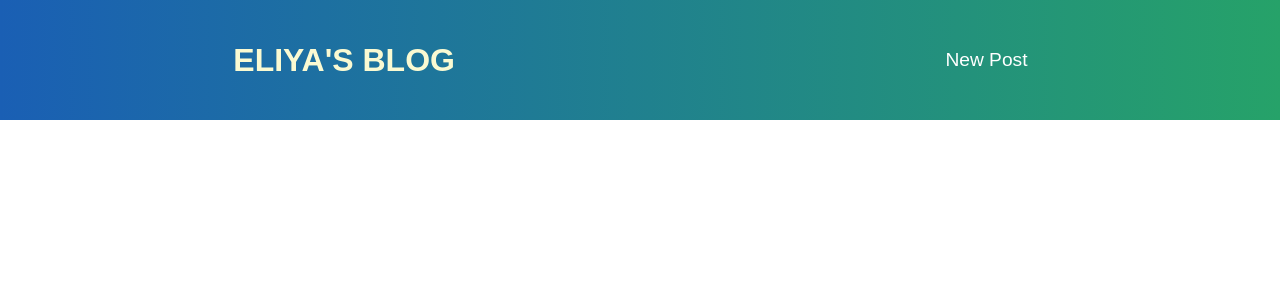
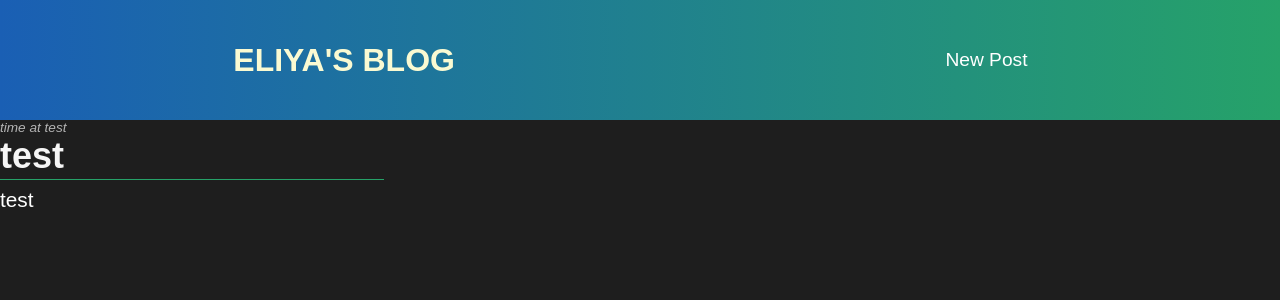
Before and after one commit to eliyav/blog, a React (Vite) app: page /post in a window 1280 px wide. Shown: the top 300 px of the page. Built offline with nearby package versions, Linux system fonts and the light colour scheme; no server answers.

Commit message:
refactor: added more styling

```diff
--- a/src/app.tsx
+++ b/src/app.tsx
@@ -5,11 +5,11 @@ import Home from "./components/home";
 import CreatePost from "./components/create-post";
 import NotFound from "./components/notfound";
 import { HeaderItems } from "./components/header";
-import { PostProps } from "./components/post";
+import { Post, PostProps } from "./components/post";
 
 const navbarItems: HeaderItems[] = [
   {
-    path: "/CreatePost",
+    path: "/create-post",
     text: "New Post",
   },
 ];
@@ -33,7 +33,8 @@ const App: React.VFC = () => {
       <Header list={navbarItems} />
       <Routes>
         <Route path="/" element={<Home posts={posts} />} />
-        <Route path="/CreatePost" element={<CreatePost savePost={setPost} />} />
+        <Route path="/create-post" element={<CreatePost savePost={setPost} />} />
+        <Route path="/post" element={<Post content="test" title="test" date={{date:"time", time:"test"}}/>}/>
         <Route element={<NotFound />} />
       </Routes>
     </>
--- a/src/components/home.tsx
+++ b/src/components/home.tsx
@@ -1,6 +1,7 @@
 import React from "react";
 import { PostProps, Post } from "./post";
 import "../styles/posts.css";
+import { Link } from "react-router-dom";
 
 const Home: React.VFC<{ posts: PostProps[] }> = ({ posts }) => {
   const displayPosts = posts.map((post, idx) => (
@@ -16,7 +17,7 @@ const Home: React.VFC<{ posts: PostProps[] }> = ({ posts }) => {
       <section className="intro">
         <div className="posts-container">
           <h1 className="page-title">Latest Posts</h1>
-          {posts.length ? displayPosts : <div>No Posts to Display!</div>}
+          {displayPosts ? displayPosts : <div>No Posts to Display!</div>}
         </div>
       </section>
     </main>
--- a/src/components/post.tsx
+++ b/src/components/post.tsx
@@ -1,4 +1,5 @@
 import React from "react";
+import { Link } from "react-router-dom";
 
 export interface PostProps {
   title: string;
@@ -6,13 +7,14 @@ export interface PostProps {
   date: { date: string; time: string };
 }
 
-export const Post: React.VFC<PostProps> = ({ title, content, date }) => {
+export const Post: React.VFC<PostProps> = ({ title, content, date}) => {
   return (
     <div className="post">
       <p className="post-date">
         {date.date} at {date.time}
       </p>
-      <h1 className="post-title">{title}</h1>
+      <h1 className="post-title" ><Link to="/post#">{title}</Link></h1>
+      <div className="post-title-animation"></div>
       <p className="post-content">{content}</p>
     </div>
   );
--- a/src/index.css
+++ b/src/index.css
@@ -1,6 +1,11 @@
 :root {
   --primary-gradient: linear-gradient(90deg, #1a5fb4 0%, #26a269 100%);
   --secondary-color: #1a5fb4;
+  --secondary-alt-color: #26a269;
+}
+
+html {
+  background-color: rgb(30, 30, 30);
 }
 
 * {
@@ -13,6 +18,9 @@
 .page-title {
   padding: 0.5em;
   text-align: center;
+  font-size: 2em;
+  color: var(--secondary-color);
+  text-transform: uppercase;
 }
 
 .display-width {
--- a/src/styles/posts.css
+++ b/src/styles/posts.css
@@ -7,17 +7,45 @@
 }
 
 .post-title {
+  color: whitesmoke;
+  font-size: 1.5em;
+}
+
+.post-title a {
+  text-decoration: none;
+  color: whitesmoke;
+  font-size: 1.5em;
+}
+
+.post-title-animation {
+  border-bottom: 1px solid var(--secondary-alt-color);
   padding-bottom: 0.1em;
-  border-bottom: 1px solid var(--secondary-color);
   margin-bottom: 0.5em;
-  font-size: 2em;
+  width: 30%;
 }
 
 .post-date {
   font-size: 0.85em;
   font-style: italic;
+  color: rgb(180, 180, 180);
 }
 
 .post-content {
   font-size: 1.3em;
+  color: white;
 }
+
+.post-title:hover {
+  color: grey;
+}
+
+.post-title:hover + .post-title-animation {
+  animation: animate-title 1s forwards;
+  border-bottom: 2px solid var(--secondary-alt-color);
+}
+
+@keyframes animate-title {
+  100% {
+    width: 80%;
+  }
+}
```
